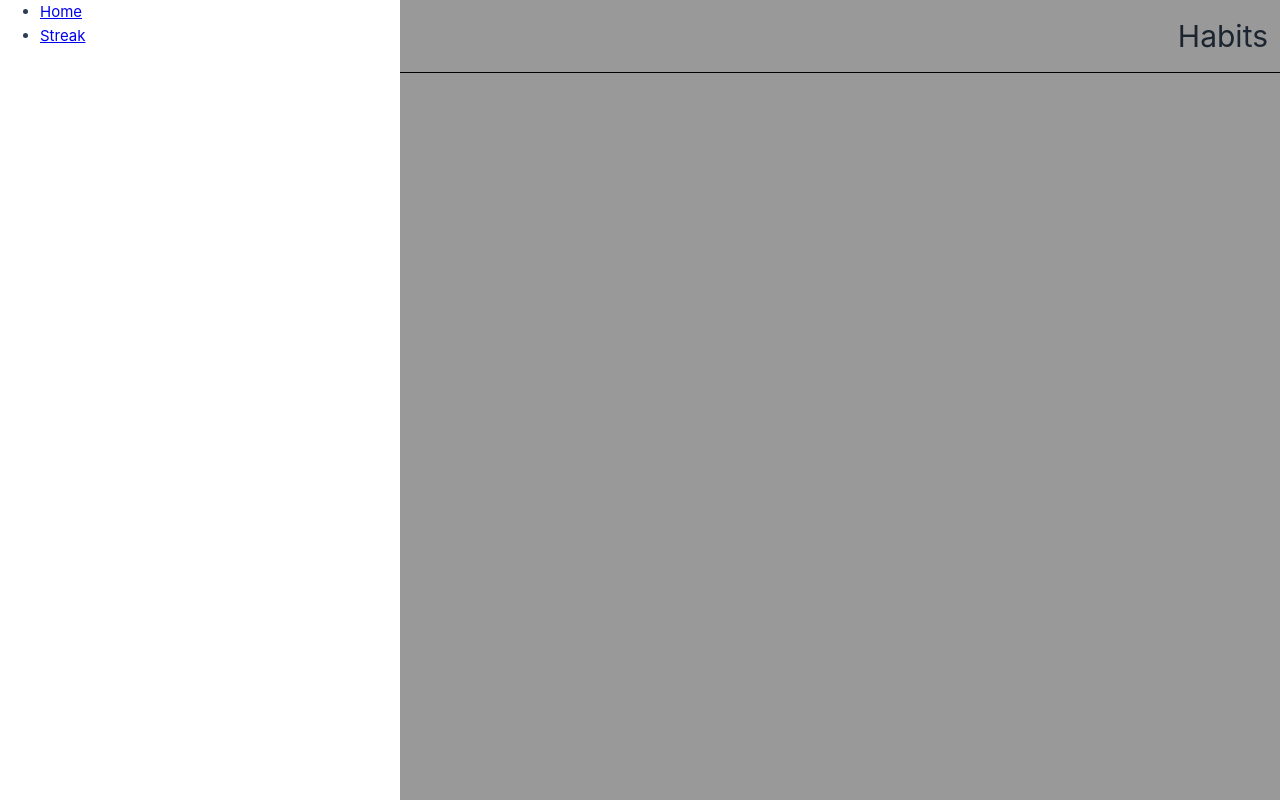
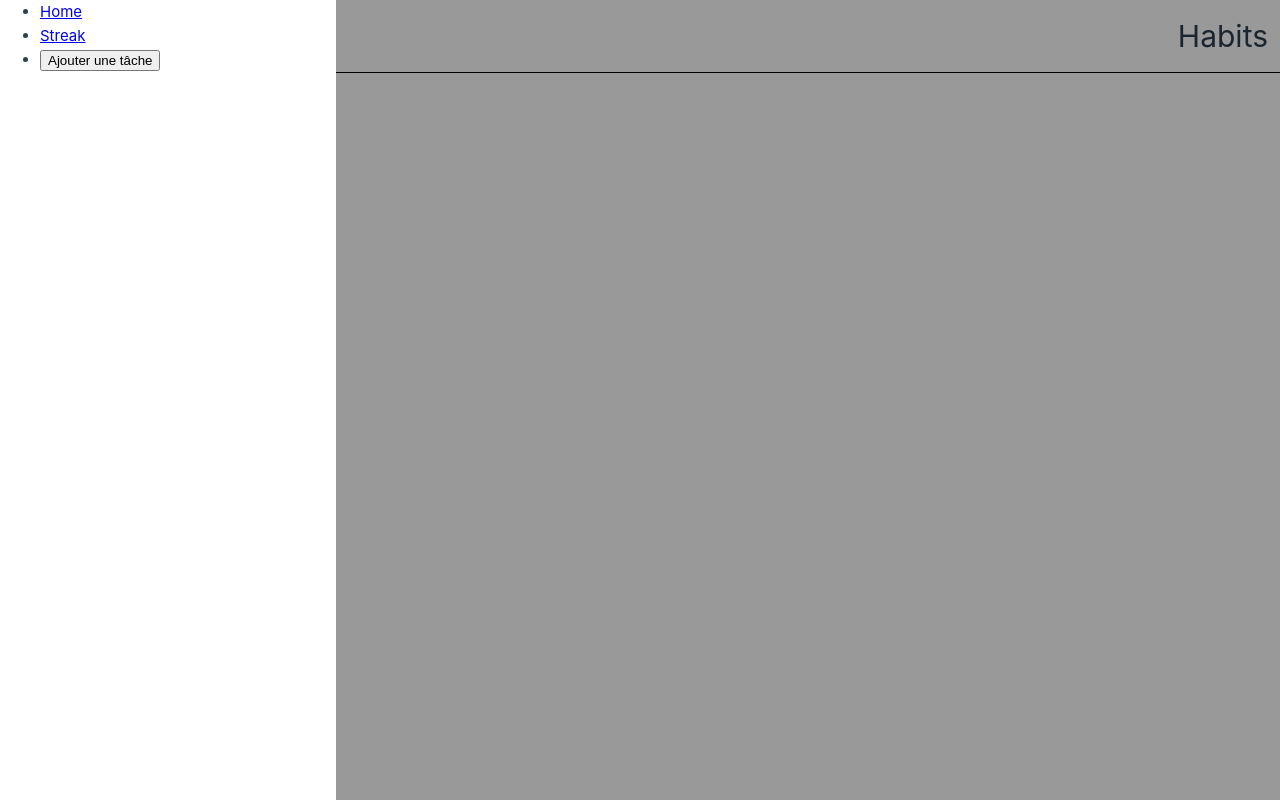
Before and after one commit to ceulain/habits, a Vue app: page / in a window 1280 px wide. Both pictures are taken after a click on the icon 24 px from the left and 36 px from the top of the page. Built offline with nearby package versions, Linux system fonts and the light colour scheme.

Commit message:
feat: update pointer of header icon

```diff
--- a/src/components/HeaderApp.vue
+++ b/src/components/HeaderApp.vue
@@ -24,6 +24,10 @@ header {
 
   background-color: white;
 }
+
+svg:hover {
+  cursor: pointer;
+}
 </style>
 <template>
   <header>
--- a/src/components/ModalComponent.vue
+++ b/src/components/ModalComponent.vue
@@ -24,7 +24,7 @@ const props = defineProps({
   bottom: 0;
   left: 0;
   height: 100vh;
-  width: 400px;
+  width: 336px;
 
   background-color: #fff;
 }
@@ -47,6 +47,7 @@ const props = defineProps({
         <ul>
           <li><a href="#/">Home</a></li>
           <li><a href="#/streak">Streak</a></li>
+          <li><button>Ajouter une tâche</button></li>
         </ul>
       </div>
     </div>
```
